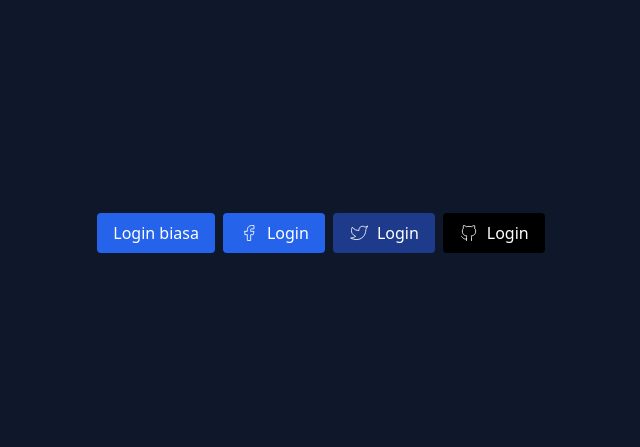
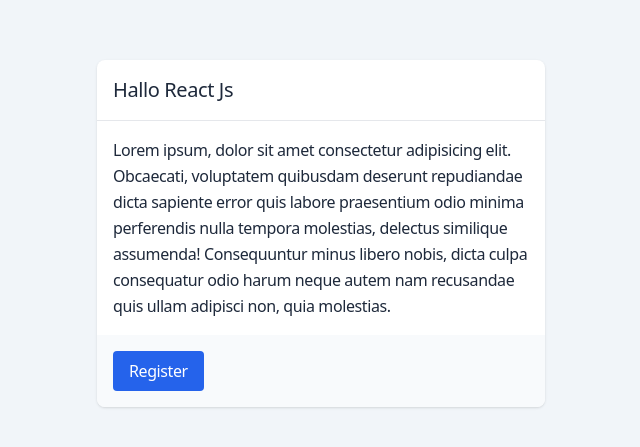
Before and after one commit to cahyadi16/Learn-React, a React (Vite) app: page / in a window 1280 px wide. Shown: the part 167-614 px from the top of the page, without its empty margins (319-959 px from the left). Built offline with nearby package versions, Linux system fonts and the light colour scheme.

Commit message:
menambahkan component card

```diff
--- a/src/App.jsx
+++ b/src/App.jsx
@@ -1,41 +1,27 @@
-import {
-  IconBrandFacebook,
-  IconBrandGithub,
-  IconBrandTwitter,
-} from "@tabler/icons";
-import clsx from "clsx";
+import Card from "./components/Card";
 import Button from "./components/Button";
-
 function App() {
-  const type = "submit";
-  const onClick = () => console.log("login with another style");
   return (
-    <div className={"bg-slate-900 grid place-content-center min-h-screen"}>
-      <div className={"flex gap-x-2"}>
-        <Button {...{ type, onClick }}>Login biasa</Button>
-        <Button
-          className={"bg-blue-600"}
-          onClick={() => console.log("Login with facebook")}
-          type="submit"
-        >
-          <IconBrandFacebook />
-          Login
-        </Button>
-        <Button
-          className={"bg-blue-900"}
-          onClick={() => console.log("Login with Twitter ")}
-          type="button"
-        >
-          <IconBrandTwitter />
-          Login
-        </Button>
-        <Button
-          className={"bg-black"}
-          onClick={() => console.log("Login with github")}
-        >
-          <IconBrandGithub />
-          Login
-        </Button>
+    <div
+      className={
+        "bg-slate-100 antialiased text-slate-800 tracking-tight flex items-center justify-center min-h-screen"
+      }
+    >
+      <div className="max-w-md w-full">
+        <Card>
+          <Card.Title>Hallo React Js </Card.Title>
+          <Card.Body>
+            Lorem ipsum, dolor sit amet consectetur adipisicing elit. Obcaecati,
+            voluptatem quibusdam deserunt repudiandae dicta sapiente error quis
+            labore praesentium odio minima perferendis nulla tempora molestias,
+            delectus similique assumenda! Consequuntur minus libero nobis, dicta
+            culpa consequatur odio harum neque autem nam recusandae quis ullam
+            adipisci non, quia molestias.
+          </Card.Body>
+          <Card.Footer>
+            <Button>Register</Button>
+          </Card.Footer>
+        </Card>
       </div>
     </div>
   );
--- /dev/null
+++ b/src/components/Card.jsx
@@ -0,0 +1,30 @@
+function Card({ children }) {
+  return (
+    <div>
+      <div className={"shadow rounded-lg overflow-hidden bg-white"}>
+        {children}
+      </div>
+    </div>
+  );
+}
+
+function Title({ children }) {
+  return (
+    <div className={"border-b p-4"}>
+      <h1 className={"text-xl"}>{children}</h1>
+    </div>
+  );
+}
+
+function Body({ children }) {
+  return <h1 className={"leading-relaxed p-4"}>{children}</h1>;
+}
+
+function Footer({ children }) {
+  return <div className={"bg-slate-50 p-4"}>{children}</div>;
+}
+
+Card.Title = Title;
+Card.Body = Body;
+Card.Footer = Footer;
+export default Card;
```
